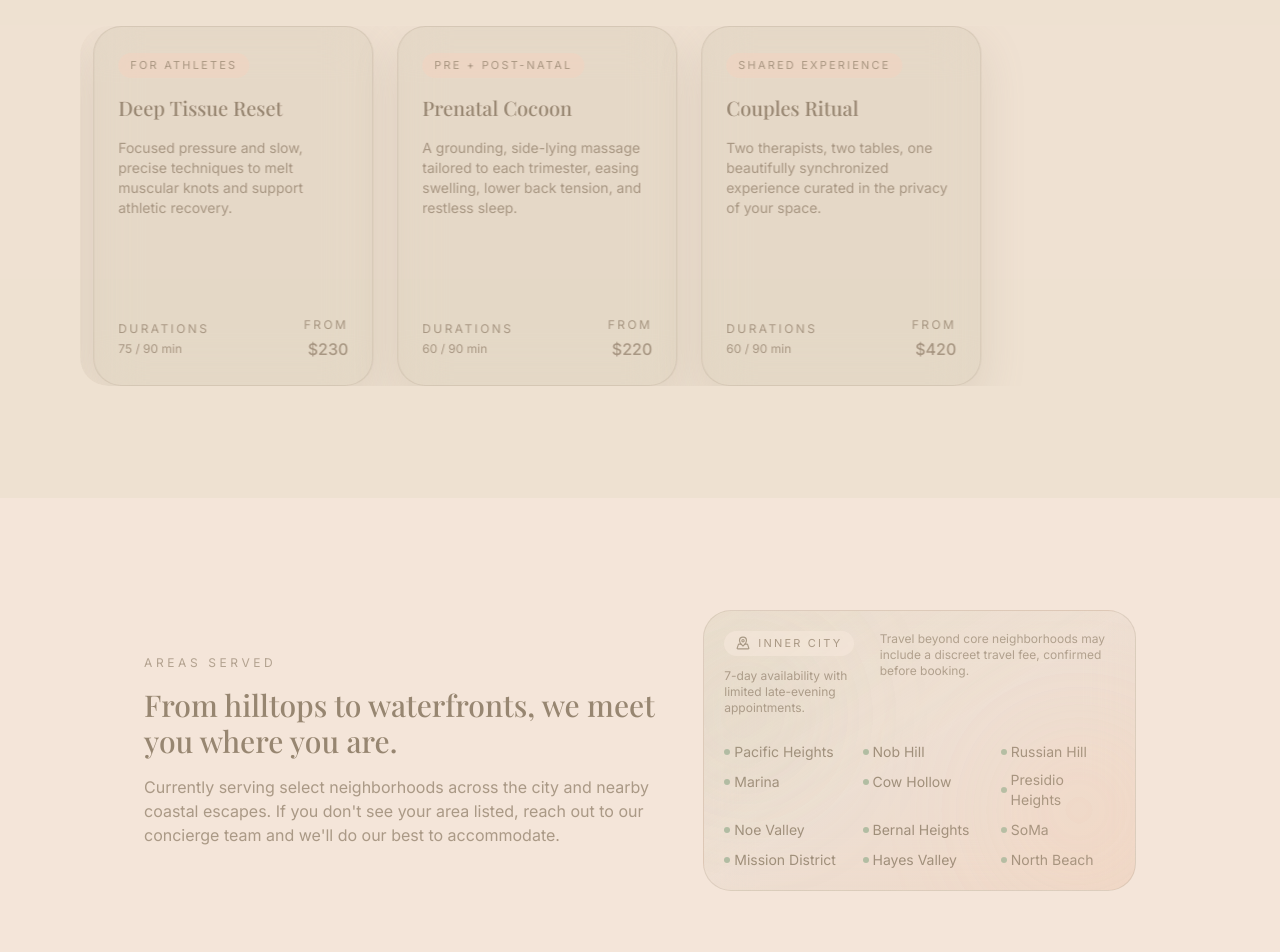
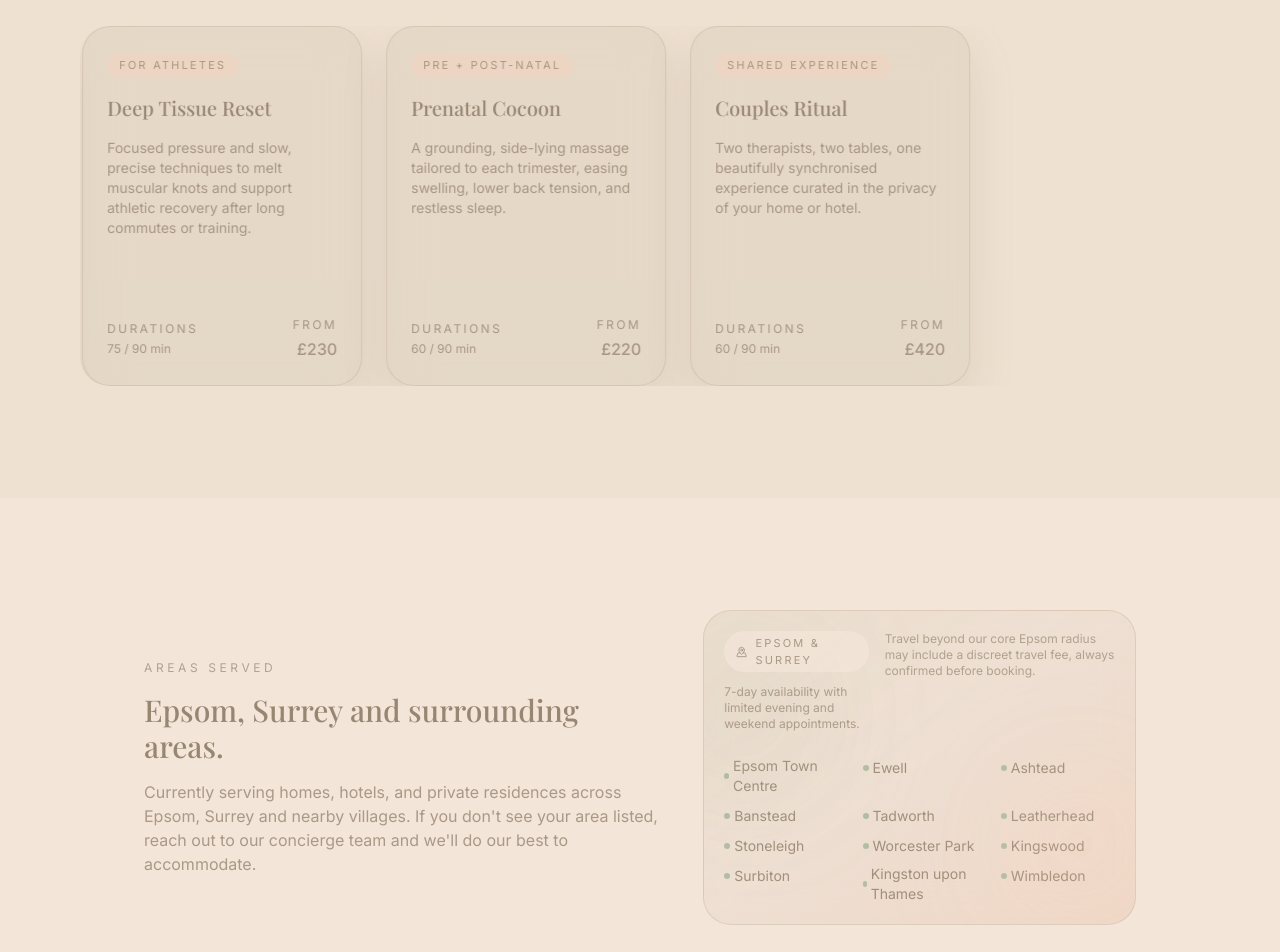
Before and after one commit to DrWho1369/mobile-massage-website, a Next.js app: page / in a window 1280 px wide. Shown: the part 1500-2452 px from the top of the page. Built offline with nearby package versions, Linux system fonts and the light colour scheme.

Commit message:
Fix Next.js security vulnerability

```diff
--- a/components/areas-served.tsx
+++ b/components/areas-served.tsx
@@ -50,12 +50,13 @@ export function AreasServed() {
             Areas Served
           </p>
           <h2 className="font-serifLux text-2xl text-stone md:text-3xl">
-            From hilltops to waterfronts, we meet you where you are.
+            Epsom, Surrey and surrounding areas.
           </h2>
           <p className="text-sm text-stone/80 md:text-base">
-            Currently serving select neighborhoods across the city and nearby
-            coastal escapes. If you don&apos;t see your area listed, reach out
-            to our concierge team and we&apos;ll do our best to accommodate.
+            Currently serving homes, hotels, and private residences across
+            Epsom, Surrey and nearby villages. If you don&apos;t see your area
+            listed, reach out to our concierge team and we&apos;ll do our best
+            to accommodate.
           </p>
         </div>
 
@@ -71,15 +72,16 @@ export function AreasServed() {
             <div className="space-y-3">
               <div className="inline-flex items-center gap-2 rounded-full bg-pearl/70 px-3 py-1 text-[11px] uppercase tracking-[0.2em] text-stone/80">
                 <MapPinned className="h-3.5 w-3.5" />
-                <span>Inner City</span>
+                <span>Epsom & Surrey</span>
               </div>
               <p className="text-xs text-stone/75">
-                7-day availability with limited late-evening appointments.
+                7-day availability with limited evening and weekend
+                appointments.
               </p>
             </div>
             <p className="text-xs text-stone/70">
-              Travel beyond core neighborhoods may include a discreet travel
-              fee, confirmed before booking.
+              Travel beyond our core Epsom radius may include a discreet travel
+              fee, always confirmed before booking.
             </p>
           </div>
           <motion.ul
--- a/components/grain-overlay.tsx
+++ b/components/grain-overlay.tsx
@@ -15,7 +15,7 @@ export function GrainOverlay() {
         </filter>
       </svg>
       <div
-        className="pointer-events-none fixed inset-0 z-10 opacity-[0.08]"
+        className="pointer-events-none fixed inset-0 z-10 opacity-[0.04]"
         style={{ mixBlendMode: "soft-light", filter: "url(#grain)" }}
       />
     </>
--- a/components/hero.tsx
+++ b/components/hero.tsx
@@ -38,6 +38,14 @@ export function Hero() {
     const relativeY = ((event.clientY - rect.top) / rect.height) * 100;
     x.set(relativeX);
     y.set(relativeY);
+  };
+
+  const scrollToId = (id: string) => {
+    if (typeof document === "undefined") return;
+    const el = document.getElementById(id);
+    if (el) {
+      el.scrollIntoView({ behavior: "smooth", block: "start" });
+    }
   };
 
   return (
@@ -84,6 +92,8 @@ export function Hero() {
                 className="btn-primary bg-sage text-pearl text-xs uppercase tracking-[0.25em] animate-pulse-soft"
                 whileHover={{ scale: 1.04 }}
                 whileTap={{ scale: 0.97 }}
+                type="button"
+                onClick={() => scrollToId("booking")}
               >
                 Begin Booking
               </motion.button>
@@ -93,6 +103,8 @@ export function Hero() {
                 className="btn-ghost text-xs uppercase tracking-[0.25em]"
                 whileHover={{ scale: 1.03 }}
                 whileTap={{ scale: 0.97 }}
+                type="button"
+                onClick={() => scrollToId("services")}
               >
                 Explore Services
               </motion.button>
@@ -119,8 +131,9 @@ export function Hero() {
                 className="object-cover"
               />
             </div>
+            <div className="absolute inset-0 bg-stone/70 mix-blend-multiply" />
             <div className="absolute inset-0 bg-[radial-gradient(circle_at_10%_0,rgba(248,211,187,0.3),transparent_50%),radial-gradient(circle_at_90%_100%,rgba(178,189,163,0.35),transparent_45%)]" />
-            <div className="relative flex h-full flex-col justify-between">
+            <div className="relative z-10 flex h-full flex-col justify-between">
               <div className="space-y-3">
                 <p className="text-xs uppercase tracking-[0.25em] text-pearl/90">
                   Tonight&apos;s Ritual
@@ -139,7 +152,7 @@ export function Hero() {
                 </div>
                 <div className="flex items-center justify-between">
                   <span>Location</span>
-                  <span>Pacific Heights</span>
+                  <span>Epsom, Surrey</span>
                 </div>
                 <div className="mt-2 h-px bg-pearl/20" />
                 <div className="flex items-center justify-between pt-1 text-[11px]">
--- a/components/nav-bar.tsx
+++ b/components/nav-bar.tsx
@@ -6,6 +6,14 @@ import { CursorHover } from "@/components/custom-cursor";
 const navVariants = {
   hidden: { opacity: 0, y: -20 },
   visible: { opacity: 1, y: 0 }
+};
+
+const scrollToId = (id: string) => {
+  if (typeof document === "undefined") return;
+  const el = document.getElementById(id);
+  if (el) {
+    el.scrollIntoView({ behavior: "smooth", block: "start" });
+  }
 };
 
 export function NavBar() {
@@ -26,17 +34,27 @@ export function NavBar() {
           </div>
         </div>
         <div className="hidden items-center gap-6 md:flex">
-          <button className="text-xs uppercase tracking-[0.2em] text-stone/70 hover:text-stone">
+          <button
+            type="button"
+            className="text-xs uppercase tracking-[0.2em] text-stone/70 hover:text-stone"
+            onClick={() => scrollToId("experience")}
+          >
             The Experience
           </button>
-          <button className="text-xs uppercase tracking-[0.2em] text-stone/70 hover:text-stone">
+          <button
+            type="button"
+            className="text-xs uppercase tracking-[0.2em] text-stone/70 hover:text-stone"
+            onClick={() => scrollToId("services")}
+          >
             Services
           </button>
           <CursorHover>
             <motion.button
+              type="button"
               className="btn-primary text-xs uppercase tracking-[0.2em] bg-sage text-pearl animate-pulse-soft"
               whileHover={{ scale: 1.04 }}
               whileTap={{ scale: 0.97 }}
+              onClick={() => scrollToId("booking")}
             >
               Book Now
             </motion.button>
--- a/components/service-card.tsx
+++ b/components/service-card.tsx
@@ -41,7 +41,7 @@ export function ServiceCard({ service, onClick }: Props) {
           </div>
           <div className="text-right">
             <p className="uppercase tracking-[0.2em]">From</p>
-            <p className="mt-1 text-base font-medium">${service.priceFrom}</p>
+            <p className="mt-1 text-base font-medium">£{service.priceFrom}</p>
           </div>
         </div>
       </motion.article>
--- a/components/service-scroller.tsx
+++ b/components/service-scroller.tsx
@@ -143,13 +143,22 @@ export function ServiceScroller() {
                 </div>
                 <div className="flex items-center justify-between pt-2 text-sm text-stone/90">
                   <span>From</span>
-                  <span className="font-medium">${selectedService.priceFrom}</span>
+                  <span className="font-medium">£{selectedService.priceFrom}</span>
                 </div>
                 <CursorHover>
                   <motion.button
                     className="btn-primary mt-3 w-full bg-sage text-pearl text-xs uppercase tracking-[0.25em] shadow-peach-glow"
                     whileHover={{ scale: 1.03 }}
                     whileTap={{ scale: 0.97 }}
+                    type="button"
+                    onClick={() => {
+                      setSelectedId(null);
+                      if (typeof document === "undefined") return;
+                      const el = document.getElementById("booking");
+                      if (el) {
+                        el.scrollIntoView({ behavior: "smooth", block: "start" });
+                      }
+                    }}
                   >
                     Book This Ritual
                   </motion.button>
--- a/data/content.ts
+++ b/data/content.ts
@@ -30,7 +30,7 @@ export const services = [
     name: "Signature In-Home Massage",
     durationOptions: [60, 90, 120],
     description:
-      "Our most-requested ritual. A personalized blend of Swedish and deep tissue set to calming soundscapes and aromatherapy.",
+      "Our most-requested ritual. A personalised blend of Swedish and deep tissue set to calming soundscapes and aromatherapy.",
     priceFrom: 210,
     tag: "Most loved"
   },
@@ -39,7 +39,7 @@ export const services = [
     name: "Deep Tissue Reset",
     durationOptions: [75, 90],
     description:
-      "Focused pressure and slow, precise techniques to melt muscular knots and support athletic recovery.",
+      "Focused pressure and slow, precise techniques to melt muscular knots and support athletic recovery after long commutes or training.",
     priceFrom: 230,
     tag: "For athletes"
   },
@@ -57,23 +57,23 @@ export const services = [
     name: "Couples Ritual",
     durationOptions: [60, 90],
     description:
-      "Two therapists, two tables, one beautifully synchronized experience curated in the privacy of your space.",
+      "Two therapists, two tables, one beautifully synchronised experience curated in the privacy of your home or hotel.",
     priceFrom: 420,
     tag: "Shared experience"
   }
 ];
 
 export const neighborhoods = [
-  "Pacific Heights",
-  "Nob Hill",
-  "Russian Hill",
-  "Marina",
-  "Cow Hollow",
-  "Presidio Heights",
-  "Noe Valley",
-  "Bernal Heights",
-  "SoMa",
-  "Mission District",
-  "Hayes Valley",
-  "North Beach"
+  "Epsom Town Centre",
+  "Ewell",
+  "Ashtead",
+  "Banstead",
+  "Tadworth",
+  "Leatherhead",
+  "Stoneleigh",
+  "Worcester Park",
+  "Kingswood",
+  "Surbiton",
+  "Kingston upon Thames",
+  "Wimbledon"
 ];
```
